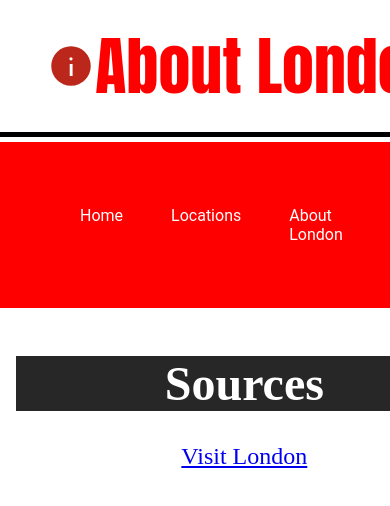
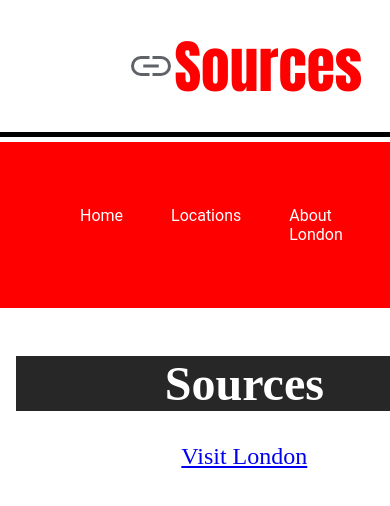
Before and after one commit to Oksnes/Oksnes.github.io, a plain HTML site: page engelskprosjekt/sources.html in a window 390 px wide. Shown: the top 506 px of the page. Drawn offline with Linux system fonts and the light colour scheme.

Commit message:
fixed the title for mobile support

```diff
--- a/engelskprosjekt/englesk.css
+++ b/engelskprosjekt/englesk.css
@@ -23,7 +23,7 @@ html, body{
     font-weight: 400;
     font-style: normal;
     color: red;
-    font-size: 4rem;
+    font-size: 3.6rem;
 }
 
 .roboto-regular {
--- a/engelskprosjekt/sources.html
+++ b/engelskprosjekt/sources.html
@@ -12,8 +12,8 @@
 <body>
     <div class="grid-container">
         <div class="item1">
-            <svg xmlns="http://www.w3.org/2000/svg" height="48px" viewBox="0 -960 960 960" width="48px" fill="#BB271A"><path d="M454.5-282.5H512v-237h-57.5v237ZM479.93-592q13.57 0 22.82-8.88t9.25-22.01q0-14.56-9.16-23.83-9.17-9.28-22.72-9.28-14.12 0-23.12 9.17-9 9.17-9 23.47 0 13.46 9.18 22.41t22.75 8.95Zm.4 507q-81.7 0-153.63-31.26-71.92-31.27-125.56-85-53.64-53.74-84.89-125.6Q85-398.73 85-480.44q0-81.79 31.26-153.78 31.27-72 85-125.39Q255-813 326.86-844q71.87-31 153.58-31 81.79 0 153.79 31.13 72.01 31.13 125.39 84.5Q813-706 844-633.98q31 72.03 31 153.65 0 81.7-31.01 153.63-31.02 71.92-84.5 125.38-53.49 53.45-125.51 84.89Q561.95-85 480.33-85Z"/></svg>
-            <h1 class="anton-regular">About London</h1>
+            <svg xmlns="http://www.w3.org/2000/svg" height="48px" viewBox="0 -960 960 960" width="48px" fill="#5f6368"><path d="M450-280H280q-83 0-141.5-58.5T80-480q0-83 58.5-141.5T280-680h170v60H280q-58.33 0-99.17 40.76-40.83 40.77-40.83 99Q140-422 180.83-381q40.84 41 99.17 41h170v60ZM325-450v-60h310v60H325Zm185 170v-60h170q58.33 0 99.17-40.76 40.83-40.77 40.83-99Q820-538 779.17-579q-40.84-41-99.17-41H510v-60h170q83 0 141.5 58.5T880-480q0 83-58.5 141.5T680-280H510Z"/></svg>
+            <h1 class="anton-regular">Sources</h1>
         </div>
         <div class="item2">
             <nav>
```
